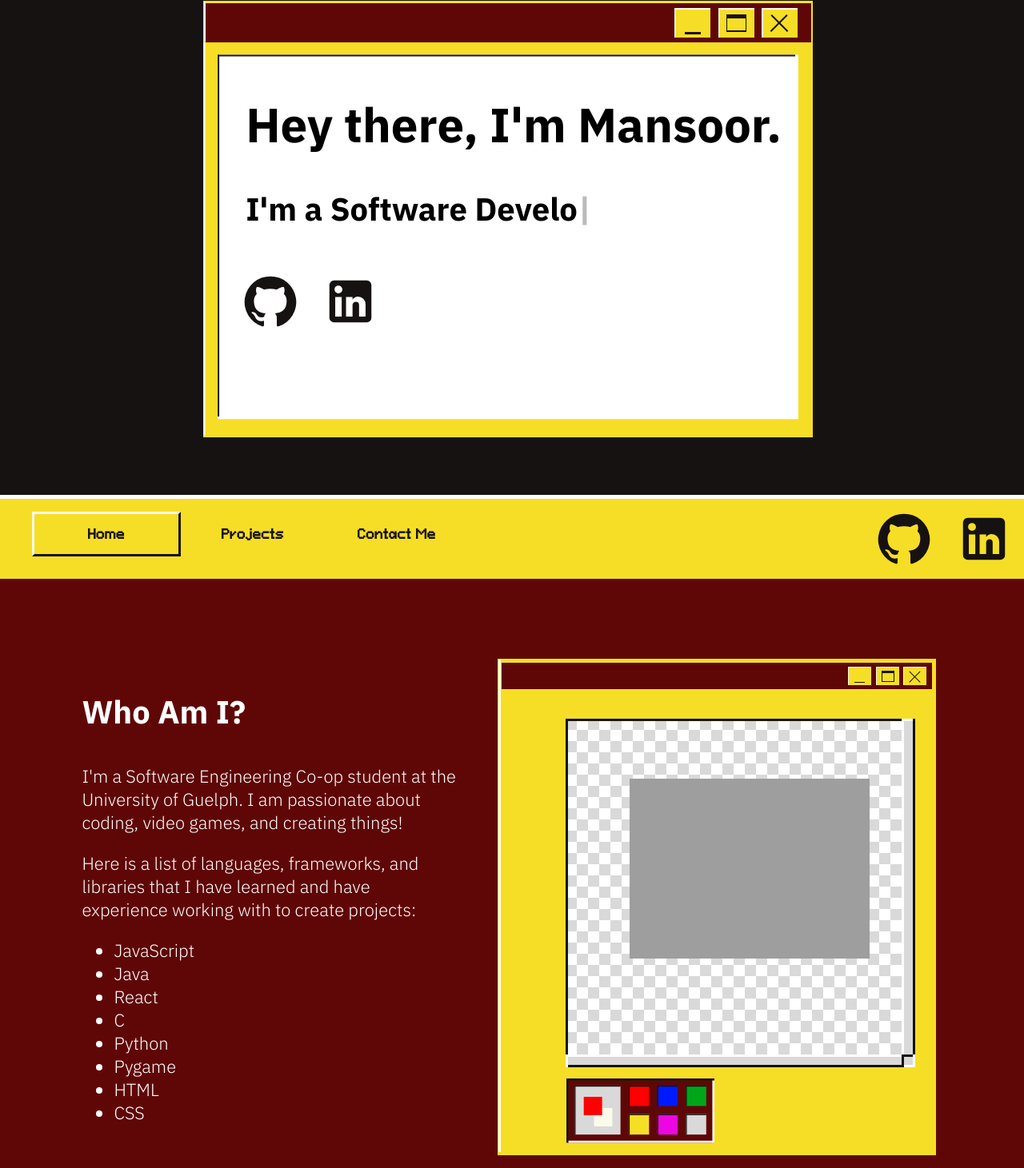
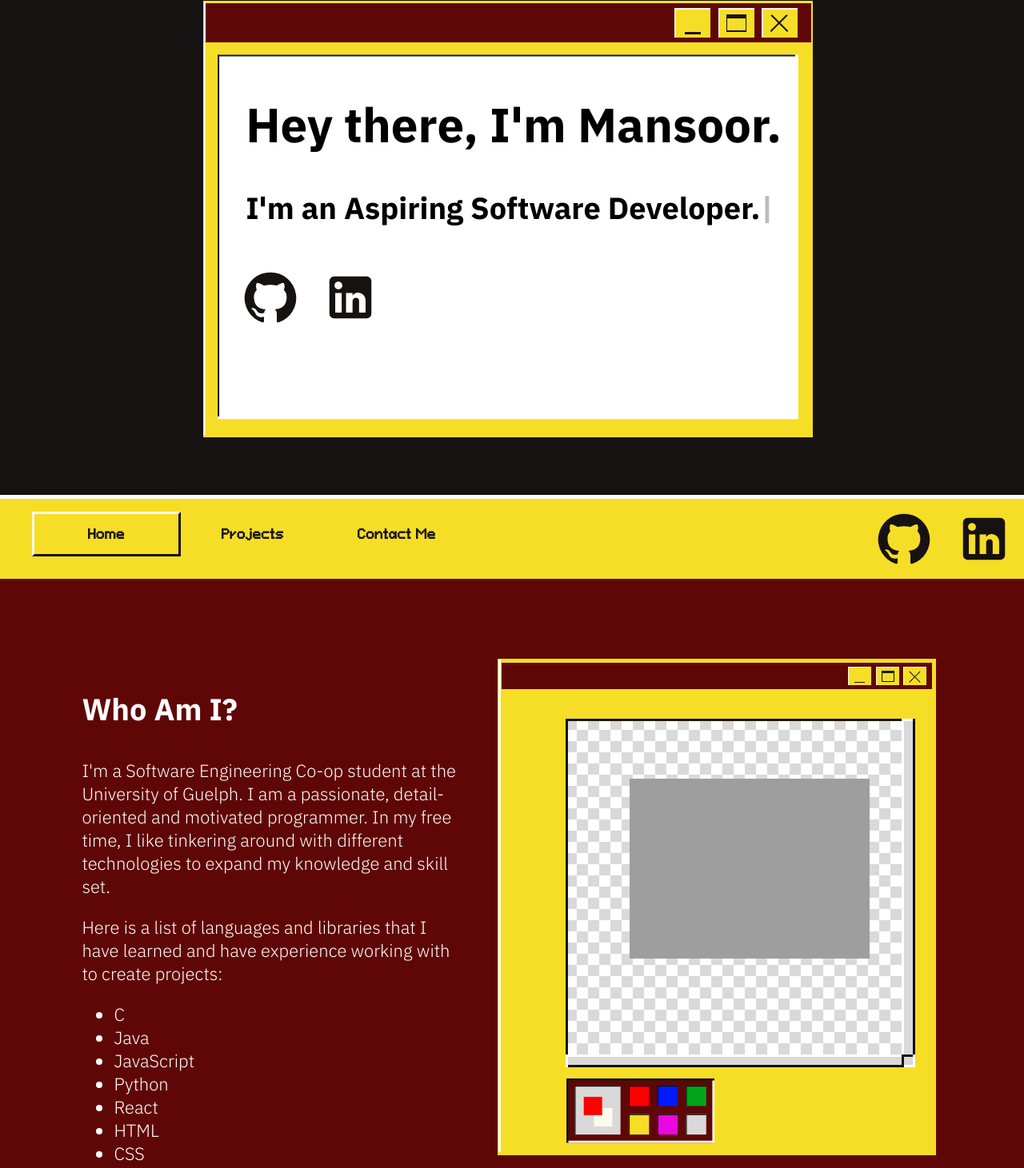
Before and after one commit to mansoorhu10/portfolio-website, a React (Create React App) app: page / in a window 1280 px wide. Shown: the part 76-1537 px from the top of the page at 80% size. Built offline with nearby package versions, Linux system fonts and the light colour scheme; no server answers.

Commit message:
edited Home page article and title, fixed styling of contact success page

```diff
--- a/src/components/First_Article.js
+++ b/src/components/First_Article.js
@@ -9,21 +9,20 @@ const FirstArticle = () => {
                 <div className='first-article-text'>
                     <h3>Who Am I?</h3>
                     <p>
-                        I'm a Software Engineering Co-op student at the University of Guelph. I am passionate about coding, video games, and creating things!
-
+                        I'm a Software Engineering Co-op student at the University of Guelph. I am a passionate, detail-oriented and motivated programmer. In my free time, I like tinkering around with different technologies to expand my knowledge and skill set.
                     </p>
 
                     <p>
-                        Here is a list of languages, frameworks, and libraries that I have learned and have experience working with to create projects:
+                        Here is a list of languages and libraries that I have learned and have experience working with to create projects:
                         <ul>
+                            <li>C</li>
+                            <li>Java</li>
                             <li>JavaScript</li>
-                            <li>Java</li>
+                            <li>Python</li>
                             <li>React</li>
-                            <li>C</li>
-                            <li>Python</li>
-                            <li>Pygame</li>
                             <li>HTML</li>
                             <li>CSS</li>
+                            <li>SQL (Currently Learning)</li>
                         </ul>
                     </p>
                 </div>
--- a/src/components/Title.js
+++ b/src/components/Title.js
@@ -53,7 +53,7 @@ const Title = () => {
                         <h1>Hey there, I'm Mansoor.</h1>
                         <h3><Typewriter
                             options={{
-                                strings: ["I'm a Software Developer.", "I'm a Fighting Game Player.", "I'm a Coffee Connoisseur.", "I'm a Tech Enthusiast."],
+                                strings: ["I'm an Aspiring Software Developer.", "I'm a Coffee Connoisseur.", "I Love Creating Things."],
                                 autoStart: true,
                                 loop: true,
                                 delay: 70,
@@ -62,16 +62,8 @@ const Title = () => {
                             }}
                         /></h3>
                         <div className="logo-container">
-                            <motion.div whileHover={{
-                                boxShadow: "0px 0px 8px rgb(167, 11, 11)",
-                                scale: 1.2,
-                            }}
-                            className="logo-child"><a href="https://github.com/mansoorhu10" target={"_blank"} rel="noreferrer"><GitHub /></a></motion.div>
-                            <motion.div whileHover={{
-                                boxShadow: "0px 0px 8px rgb(167, 11, 11)",
-                                scale: 1.2
-                            }}
-                            className="logo-child"><a href="https://www.linkedin.com/in/mansoor-syed-83b45b23b" target={"_blank"} rel="noreferrer"><LinkedIn /></a></motion.div>
+                            <div className="logo-child"><a href="https://github.com/mansoorhu10" target={"_blank"} rel="noreferrer"><GitHub /></a></div>
+                            <div className="logo-child"><a href="https://www.linkedin.com/in/mansoor-syed-83b45b23b" target={"_blank"} rel="noreferrer"><LinkedIn /></a></div>
                         </div>
                     </div>
                 </div>
--- a/src/helpers/ProjectList.js
+++ b/src/helpers/ProjectList.js
@@ -24,7 +24,7 @@ export const ProjectList = [
         imageOne: TabOrgImageOne,
         imageTwo: TabOrgImageTwo,
         descriptionOne: "TabOrg is a tab organizer chrome extension that is designed to help save google chrome tabs into groups for later use. I built this project from scratch without React and styling initially, for a high school computer science course. Then later on, I reworked the entire extension to create an interactive user interface using React. I had to redo how the extension saves tabs into groups to include new information and so that I could add new features that were not available in the first primitive version of the project. I even updated the manifest_version of the project since the original extension was using a deprecated version, which ultimately pushed me to use the newest Chrome storage API methods to save data.",
-        descriptionTwo: "I gained lots of experience using the Chrome tabs and storage API to create functionality for the extension and I also learned about how to use asynchronous functions to load and save data. Aside from the dark mode toggle button, this entire project was designed and created from scratch and because I was inspired by how frustrating it was to manage important tabs that I needed open for school.",
+        descriptionTwo: "I gained lots of experience using the Chrome tabs and storage API to create functionality for the extension and I also learned about how to use asynchronous functions in JavaScript. Aside from the dark mode toggle button, this entire project was designed and created from scratch and because I was inspired by how frustrating it was to manage important tabs that I needed open for school.",
         link: "https://github.com/mansoorhu10/TabOrg",
 
     },
@@ -34,8 +34,8 @@ export const ProjectList = [
         skills: "Firebase, React, JavaScript, HTML, CSS",
         imageOne: IceGramImageOne,
         imageTwo: IceGramImageTwo,
-        descriptionOne: "IceGram is a photo gallery web app created with React and Firebase. This was an edit of the project tutorial called FireGram. Users can add images to the site and view them later as they are saved in a non-relational database. I learned how to use Firebase's firestore and storage to save images. I also used the framer-motion library to aid in creating aesthetically pleasing animations for adding images to the webpage.",
-        descriptionTwo: "It also includes features like being able to click on an image in order to enlarge it and tracking the progress of an image being uploaded to the webpage and displaying it using a progress bar with JavaScript logic. I also learned how to effectively use 'display: grid' to organize items on a webpage.",
+        descriptionOne: "IceGram is a photo gallery web app created with React and Firebase. This was an edit of a YouTube project tutorial called FireGram. Users can add images to the site and view them later as they are saved in a non-relational database. I learned how to use Firebase's firestore and storage to save images. I also used the framer-motion library to aid in creating aesthetically pleasing animations for adding images to the webpage.",
+        descriptionTwo: "It also includes features like being able to click on an image in order to enlarge it and tracking the progress of an image being uploaded to the webpage and displaying it using a progress bar with JavaScript logic. I hope to continue working on this project in the future by learning how to add user authentication to it and learning how to improve security for the database that stores data.",
         link: "https://github.com/mansoorhu10/icegram",
     },
     {
@@ -65,7 +65,7 @@ export const ProjectList = [
         imageOne: AThreeWebsiteImageOne,
         imageTwo: AThreeWebsiteImageTwo,
         descriptionOne: "This is my Assignment 3 submission for an Introduction to Website Design and Development course that I took in the Winter 2022 semester. It incorporates many components of HTML, CSS, and design fundamentals that I learned from the course. The prompt for this assignment was to create an HTML website with an external CSS style sheet that spans across at least three separate webpages and can cover any topic of choice. So, I decided to create a website about one of my favourite foods: sushi.",
-        descriptionTwo: "I focused heavily on making an aesthetically appealing website with amazing UI design. I also specifically included a side navigation menu that links to subheadings within a specific page to improve navigability. In a way, you can consider my project portfolio website an extension of the fundamentals of web design that I applied in this earlier project.",
+        descriptionTwo: "I focused heavily on making an aesthetically appealing website with amazing UI design. I also specifically included a side navigation menu that links to subheadings within a specific page to improve navigability. The project portfolio website you are on right now builds on the fundamentals of web design that I applied in this earlier project.",
         link: "https://github.com/mansoorhu10/A3-Website-Design",
     },
 ];
--- a/src/index.css
+++ b/src/index.css
@@ -490,7 +490,7 @@ h1 {
 
 h3 {
   font-family: 'IBM Plex Sans Bold', sans-serif;
-  font-size: 40px;
+  font-size: 38px;
 }
 
 .logo-container {
@@ -1050,6 +1050,14 @@ label {
   background: var(--fifth);
 }
 
+/* Contact Success */
+
+.contact-success h1 {
+  color: white;
+  text-align: center;
+  padding: 200px;
+}
+
 /* Resume Page */
 .resume-page {
   height: calc(100vh - 100px);
@@ -1167,14 +1175,6 @@ label {
   margin-left: 250px;
 }
 
-.project .project-name {
-
-}
-
-.project-skills {
-
-}
-
 .project .logo-child {
   background-color: var(--fourth);
   border-top: 3px solid white;
--- a/src/pages/ContactSuccess.js
+++ b/src/pages/ContactSuccess.js
@@ -4,13 +4,20 @@ import { motion } from "framer-motion";
 const ContactSuccess = () => {
 
     return (
+        <div className="contact-page">
+            <div className="contact-half">
+                <div className="contact-contatiner">
                     <motion.div
                     initial={{opacity: 0,}}
                     animate={{opacity: 1,}}
                     transition={{duration: 0.5}}
                     className="contact-success">
-            <h1>Thank you for the submission!</h1>
+                        <h1>Thank you for your submission!</h1>
                     </motion.div>
+                </div>
+            </div>
+        </div>
+
     )
 
 }
```
Lines whose indentation alone changed are shown as unchanged.
